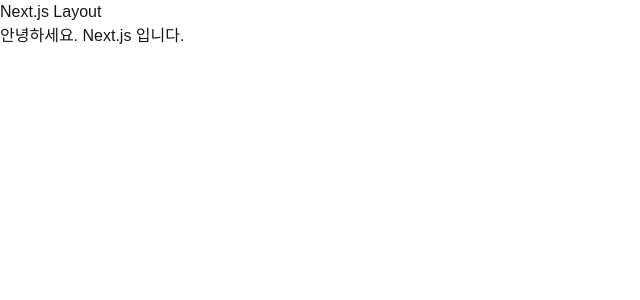
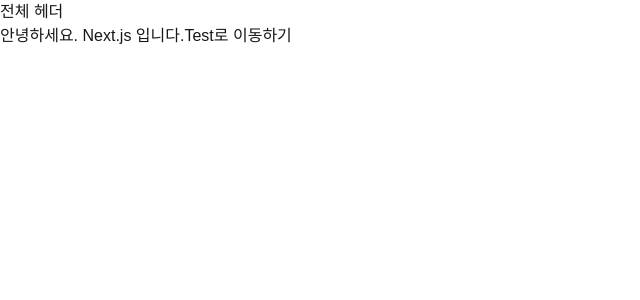
Before and after one commit to JSKangx/my-first-next-app, a Next.js app: page / in a window 1280 px wide. Shown: the top 300 px of the page, without its empty margins (0-640 px from the left). Built offline with nearby package versions, Linux system fonts and the light colour scheme.

Commit message:
feat: 레이아웃 설정해보기

```diff
--- /dev/null
+++ b/src/app/(admin)/about2/page.tsx
@@ -0,0 +1,3 @@
+export default function AboutPage2() {
+  return <>About 2 Page</>;
+}
--- a/src/app/layout.tsx
+++ b/src/app/layout.tsx
@@ -27,7 +27,7 @@
       <body
         className={`${geistSans.variable} ${geistMono.variable} antialiased`}
       >
-        <header>Next.js Layout</header>
+        <h1>전체 헤더</h1>
         {children}
       </body>
     </html>
--- a/src/app/page.tsx
+++ b/src/app/page.tsx
@@ -1,3 +1,10 @@
+import Link from "next/link";
+
 export default function Home() {
-  return <div>안녕하세요. Next.js 입니다.</div>;
+  return (
+    <div>
+      안녕하세요. Next.js 입니다.
+      <Link href={"/test"}>Test로 이동하기</Link>
+    </div>
+  );
 }
```
Also changed, not shown: src/app/(admin)/layout.tsx (added, +12 -0 lines), src/app/test/page.tsx (+13 -11 lines).
